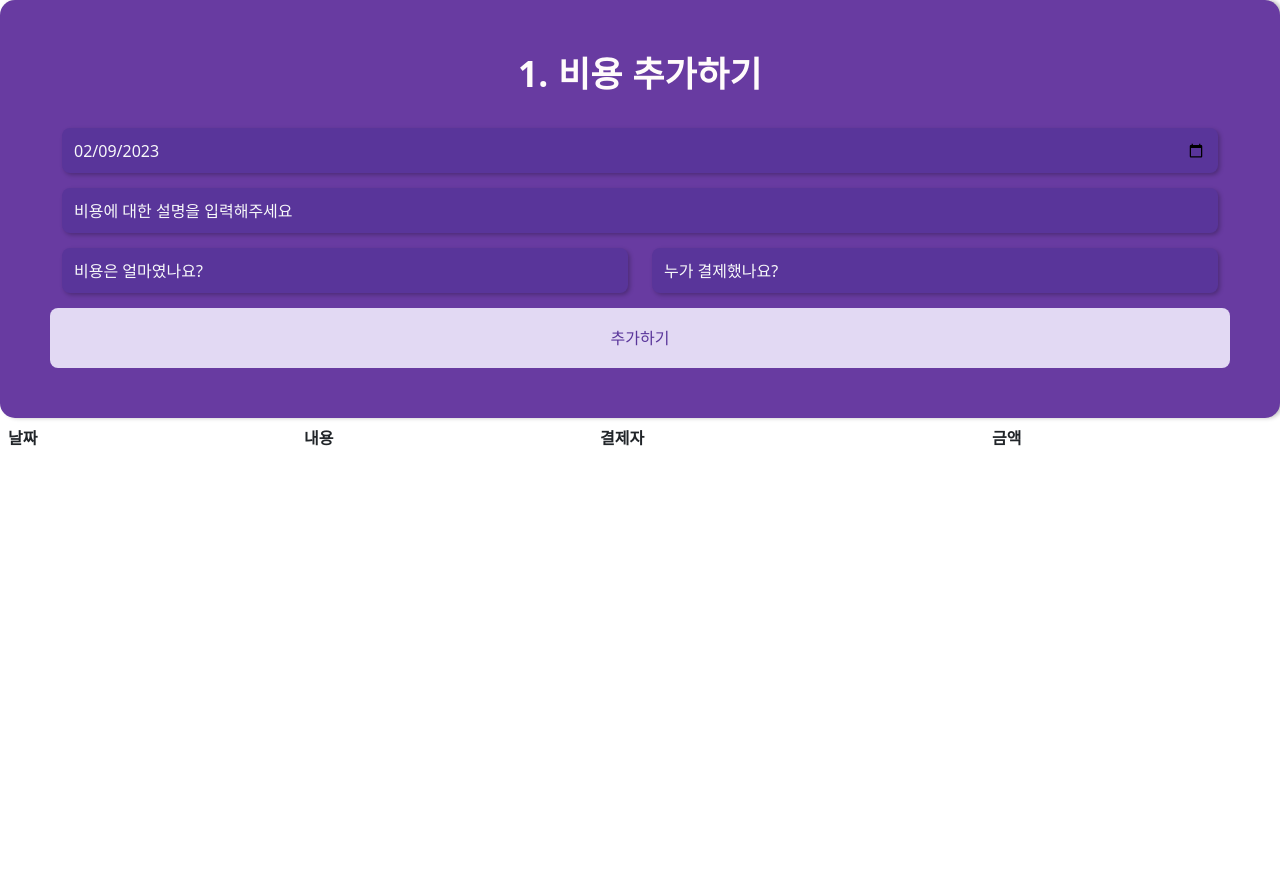
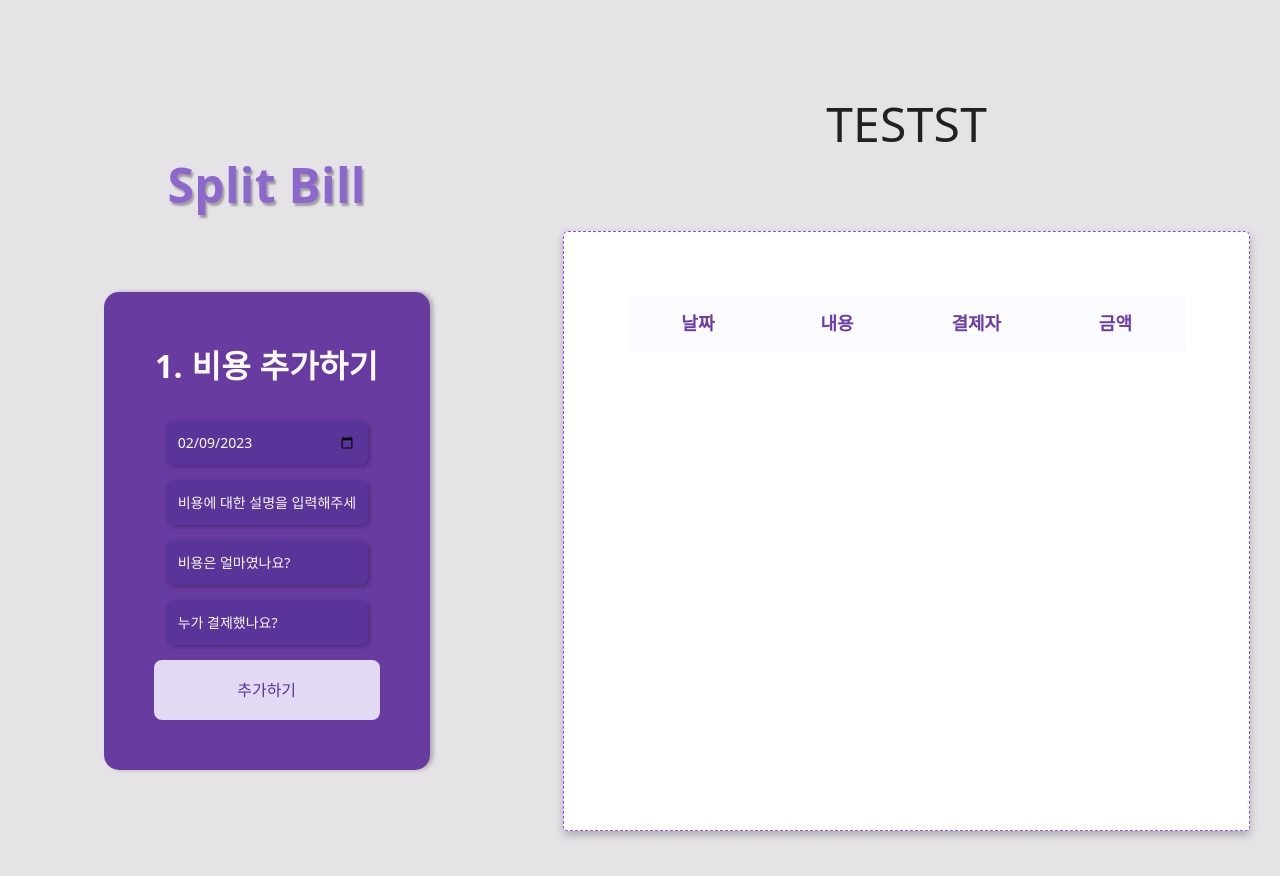
Before and after one commit to michaelhur/split-bill, a React (Create React App) app: page /expenses in a window 1280 px wide. Shown: the top 876 px of the page. Before the commit the page ends 800 px from the top, so only its background shows below. Built offline with nearby package versions, Linux system fonts and the light colour scheme; the HTML template or start-up script is replaced by a standard one.

Commit message:
feat: ExpenseTable 컴포넌트 추가

```diff
--- a/src/App.jsx
+++ b/src/App.jsx
@@ -1,7 +1,7 @@
 import {BrowserRouter, Routes, Route} from 'react-router-dom';
 import {CreateGroup} from './components/CreateGroup';
 import {AddMembers} from './components/AddMembers';
-import ExpenseMain from './components/ExpenseMain';
+import {ExpenseMain} from './components/ExpenseMain';
 import {RecoilRoot} from 'recoil';
 import 'bootstrap/dist/css/bootstrap.min.css';
 
--- a/src/App.scss
+++ b/src/App.scss
@@ -1,38 +1,4 @@
-.App {
-  text-align: center;
+#root {
+  height: 100vh;
+  background: #E5E3E5;
 }
-
-.App-logo {
-  height: 40vmin;
-  pointer-events: none;
-}
-
-@media (prefers-reduced-motion: no-preference) {
-  .App-logo {
-    animation: App-logo-spin infinite 20s linear;
-  }
-}
-
-.App-header {
-  background-color: #282c34;
-  min-height: 100vh;
-  display: flex;
-  flex-direction: column;
-  align-items: center;
-  justify-content: center;
-  font-size: calc(10px + 2vmin);
-  color: white;
-}
-
-.App-link {
-  color: #61dafb;
-}
-
-@keyframes App-logo-spin {
-  from {
-    transform: rotate(0deg);
-  }
-  to {
-    transform: rotate(360deg);
-  }
-}
--- a/src/components/AddExpenseForm.jsx
+++ b/src/components/AddExpenseForm.jsx
@@ -1,5 +1,5 @@
 import React, {useState} from 'react';
-import {Button, Col, Form, Row} from 'react-bootstrap';
+import {Button, Form, Row} from 'react-bootstrap';
 import {useRecoilValue, useSetRecoilState} from 'recoil';
 import {groupMembersState} from '../state/groupMembers';
 import {expensesState} from '../state/expenses';
@@ -89,7 +89,6 @@ export const AddExpenseForm = () => {
                     </Form.Group>
                 </StyledRow>
                 <StyledRow>
-                    <Col xs={12} lg={6}>
                     <Form.Group>
                         <Form.Control
                             type="number"
@@ -105,8 +104,8 @@ export const AddExpenseForm = () => {
                             data-valid={isAmountValid}
                         >금액을 입력해주셔야 합니다.</Form.Control.Feedback>
                     </Form.Group>
-                    </Col>
-                    <Col xs={12} lg={6}>
+                </StyledRow>
+                <StyledRow>
                     <Form.Group>
                         <Form.Select
                             className="form-control"
@@ -128,7 +127,6 @@ export const AddExpenseForm = () => {
                             data-valid={isPayerValid}
                         >결제자를 선택해주셔야 합니다.</Form.Control.Feedback>
                     </Form.Group>
-                    </Col>
             </StyledRow>
             <StyledRow>
                 <StyledSubmitButton type="submit">추가하기</StyledSubmitButton>
@@ -155,6 +153,8 @@ const StyledForm = styled(Form)`
   gap: 15px;
 
   input, select {
+    font-size: 14px;
+
     background: #59359A;
     box-shadow: 2px 2px 4px rgba(0, 0, 0, 0.25);
     border-radius: 8px;
@@ -178,10 +178,11 @@ const StyledTitle = styled.h3`
   color: #FFFBFB;
   text-align: center;
   font-weight: 700;
-  font-size: 35px;
+  font-size: 32px;
   line-height: 48px;
   letter-spacing: 0.25px;
   margin-bottom: 15px;
+
   @media screen and (max-width: 600px) {
     font-size: 8vw;
   }
--- a/src/components/ExpenseMain.jsx
+++ b/src/components/ExpenseMain.jsx
@@ -1,22 +1,78 @@
 import React from 'react';
 import {AddExpenseForm} from './AddExpenseForm';
 import {ExpenseTable} from './ExpenseTable';
+import {Col, Container, Row} from 'react-bootstrap';
+import styled from 'styled-components';
 
-const ExpenseMain = () => {
+export const ExpenseMain = () => {
+    // const groupName = useRecoilValue(groupNameState)
+    const groupName = "TESTST"
+
     return (
-        <div>
-            {/* Left Pane */}
-            <div>
+        <StyledExpensesMainWrapper>
+            <LeftPane xs={12} sm={6} md={5}>
+                <StyledTitle>Split Bill</StyledTitle>
                 <AddExpenseForm />
-            {/* TODO: 정산 결과 폼 렌더링 */}
-            </div>
-            {/* Right Pane */}
-            <div>
-            {/* TODO: 그룹명 헤더 렌더링 */}
+                {/* TODO: 정산 결과 폼 렌더링 */}
+            </LeftPane>
+            <RightPane>
+                <StyledGroupName>{groupName}</StyledGroupName>
                 <ExpenseTable />
-            </div>
-        </div>
-    );
+            </RightPane>
+        </StyledExpensesMainWrapper>
+);
 };
 
-export default ExpenseMain;
+const StyledExpensesMainWrapper = styled.div`
+  display: flex;
+  flex-direction: row;
+  justify-content: center;
+  align-items: center;
+  width: 100%;
+  margin: 0;
+
+  background: #E5E3E6;
+
+  @media screen and (max-width: 768px) {
+    flex-direction: column;
+  }
+`
+
+const LeftPane = styled(Col)`
+  display: flex;
+  flex-direction: column;
+  justify-content: flex-start;
+  align-items: center;
+  padding: 100px 60px;
+  gap: 75px;
+
+  align-content: stretch;
+`
+
+const RightPane = styled(Col)`
+  display: flex;
+  flex-direction: column;
+  justify-content: flex-start;
+  align-items: center;
+  padding: 100px 30px;
+  gap: 75px;
+`
+
+const StyledTitle = styled.h1`
+  font-weight: 700;
+  font-size: 48px;
+  line-height: 1;
+
+  letter-spacing: 0.25px;
+
+  color: #8C68CD;
+  text-shadow: 2px 3px 2px rgba(0, 0, 0, 0.3);
+`
+
+const StyledGroupName = styled.h1`
+  font-size: 48px;
+  line-height: 1;
+
+  letter-spacing: 0.25px;
+  color: #212121;
+`
--- a/src/components/ExpenseTable.jsx
+++ b/src/components/ExpenseTable.jsx
@@ -2,26 +2,29 @@ import React from 'react';
 import {useRecoilValue} from 'recoil';
 import {expensesState} from '../state/expenses';
 import {Table} from 'react-bootstrap';
+import {OverlayWrapper} from './Shared/OverlayWrapper';
+import styled from 'styled-components';
 
 export const ExpenseTable = () => {
     const expenses = useRecoilValue(expensesState)
 
     return (
-        <Table
+        <OverlayWrapper minHeight={"75vh"}>
+            <StyledTable
                 data-testid="expenseList"
                 borderless
                 hover
-            responseive
+                responsive
             >
-            <thead>
+                <StyledTableHeader>
                     <tr>
                         <th>날짜</th>
                         <th>내용</th>
                         <th>결제자</th>
                         <th>금액</th>
                     </tr>
-            </thead>
-            <tbody>
+                </StyledTableHeader>
+                <StyledTableBody>
                 {expenses.map(({date, desc, payer, amount}) => {
                     return (
                         <tr>
@@ -32,8 +35,85 @@ export const ExpenseTable = () => {
                         </tr>
                     )
                 })}
-            </tbody>
-
-        </Table>
+                </StyledTableBody>
+            </StyledTable>
+        </OverlayWrapper>
     );
 };
+
+const StyledTable = styled(Table)`
+  display: flex;
+  flex-direction: column;
+  justify-content: flex-start;
+  align-items: center;
+  padding: 0;
+  margin: 0 auto;
+
+  align-content: stretch;
+
+  min-width: 450px;
+  @media screen and (max-width: 600px) {
+    min-width: 300px;
+  }
+`
+
+const StyledTableHeader = styled.thead`
+  color: #6B3DA6;
+  text-align: center;
+  font-weight: 700;
+  font-size: 18px;
+  line-height: 25px;
+
+  width: 100%;
+  background: rgba(250, 251, 255, 0.96);
+
+  tr {
+    display: flex;
+    flex-direction: row;
+    justify-content: center;
+    align-items: center;
+
+    width: 100%;
+  }
+
+  th {
+    padding: 15px 8px;
+    width: 100%;
+  }
+
+  @media screen and (max-width: 600px) {
+    font-size: 4vw;
+    line-height: 10px;
+
+    th {
+      padding: 10px 4px;
+    }
+  }
+`
+
+const StyledTableBody = styled.tbody`
+  width: 100%;
+
+  tr {
+    display: flex;
+    flex-direction: row;
+    justify-content: center;
+    align-items: center;
+
+    width: 100%;
+  }
+
+  td {
+    font-weight: 400;
+    font-size: 16px;
+    line-height: 50px;
+    text-align: center;
+
+    width: 100%;
+
+    @media screen and (max-width: 600px) {
+      font-size: 4vw;
+      line-height: 20px;
+    }
+  }
+`
--- a/src/components/Shared/OverlayWrapper.jsx
+++ b/src/components/Shared/OverlayWrapper.jsx
@@ -1,9 +1,9 @@
 import React from 'react';
 import styled from 'styled-components';
 
-export const OverlayWrapper = ({children}) => {
+export const OverlayWrapper = ({children, padding, minHeight}) => {
     return (
-        <StyledContainer>
+        <StyledContainer padding={padding} minHeight={minHeight}>
             {children}
         </StyledContainer>
     );
@@ -18,5 +18,10 @@ const StyledContainer = styled.div`
   background-color: white;
   filter: drop-shadow(0px 4px 4px rgba(0, 0, 0, 0.25));
 
-  min-height: ${props => props.minHeight || '0'}}
+  width: 100%;
+  min-height: ${props => props.minHeight || '0'};
+
+  @media screen and (max-width: 600px) {
+    padding: 6vw;
+  }
 `
--- a/src/index.css
+++ b/src/index.css
@@ -1,13 +1,3 @@
 body {
   margin: 0;
-  font-family: -apple-system, BlinkMacSystemFont, 'Segoe UI', 'Roboto', 'Oxygen',
-    'Ubuntu', 'Cantarell', 'Fira Sans', 'Droid Sans', 'Helvetica Neue',
-    sans-serif;
-  -webkit-font-smoothing: antialiased;
-  -moz-osx-font-smoothing: grayscale;
 }
-
-code {
-  font-family: source-code-pro, Menlo, Monaco, Consolas, 'Courier New',
-    monospace;
-}
```
Also changed, not shown: 1 other file (tests, documents, lock files or other folders). Lines whose indentation alone changed are shown as unchanged.
